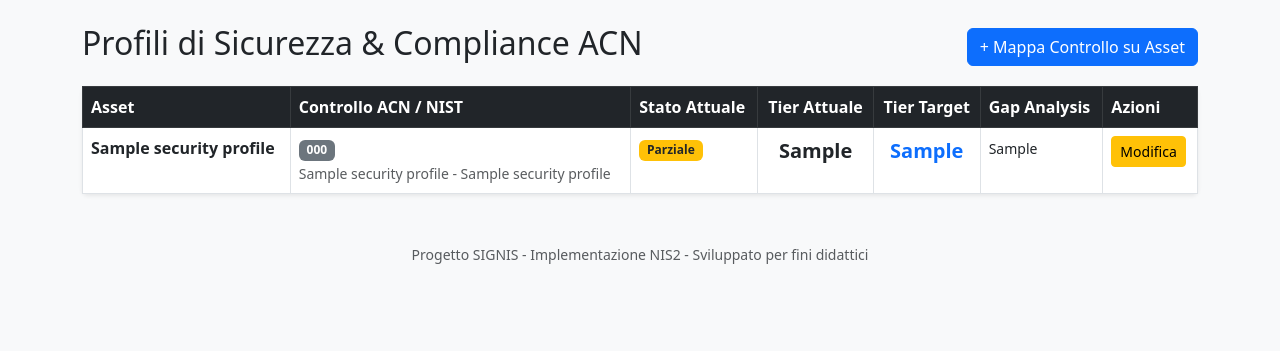
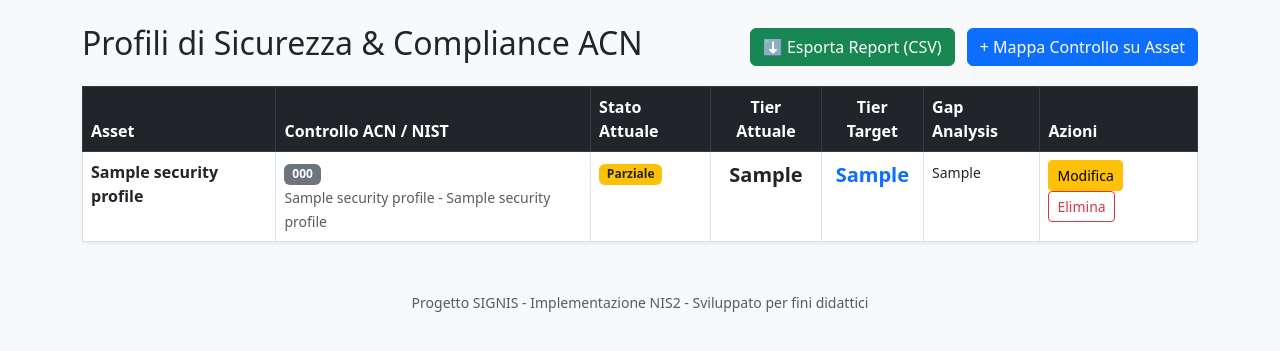
Before and after one commit to laverio078/webapp-signis, a Flask app: page /compliance in a window 1280 px wide. Shown: the part 56-407 px from the top of the page. Run offline with Flask 3, Linux system fonts and the light colour scheme; a database or web service that is not in the repository returns one stand-in record (values such as "Sample title"); some libraries are stand-ins or nearby versions.

Commit message:
Changes to be committed: 	modified:   app.py 	modified:   templates/compliance.html

```diff
--- a/app.py
+++ b/app.py
@@ -1,6 +1,8 @@
-from flask import Flask, render_template, request, redirect, url_for, flash
+from flask import Flask, render_template, request, redirect, url_for, flash, Response
 import psycopg2
 import psycopg2.extras
+import io
+import csv
 
 app = Flask(__name__)
 app.secret_key = 'sk_live_WgGepnrmzBxTP8HmMKceRY4lf3Alt318'
@@ -628,8 +630,12 @@ def lista_compliance():
         ORDER BY a.name, c.function_name, c.code
     """)
     profiles = cur.fetchall()
+
+    cur.execute("SELECT name FROM organization ORDER BY name")
+    orgs = cur.fetchall()
+
     conn.close()
-    return render_template('compliance.html', profiles=profiles)
+    return render_template('compliance.html', profiles=profiles, orgs=orgs)
 
 @app.route('/save_profile', methods=('GET', 'POST'))
 @app.route('/save_profile/<string:id>', methods=('GET', 'POST'))
@@ -696,5 +702,54 @@ def delete_profile(id):
     conn.close()
     return redirect(url_for('lista_compliance'))
 
+@app.route('/export_acn_csv', methods=['POST'])
+def export_acn_csv():
+    # Recupera i nomi delle organizzazioni selezionate dalle checkbox
+    selected_orgs = request.form.getlist('org_names')
+
+    if not selected_orgs:
+        flash("Seleziona almeno un'organizzazione per generare il report.", "warning")
+        return redirect(url_for('lista_compliance'))
+
+    conn = get_db_connection()
+    cur = conn.cursor(cursor_factory=psycopg2.extras.DictCursor)
+
+    try:
+        # Costruiamo dinamicamente la query SQL con la clausola IN (...)
+        placeholders = ', '.join(['%s'] * len(selected_orgs))
+        query = f"""
+            SELECT * FROM vw_acn_profile_csv
+            WHERE organization_name IN ({placeholders})
+            ORDER BY organization_name, service_name, asset_name, acn_control_code
+        """
+
+        cur.execute(query, tuple(selected_orgs))
+        rows = cur.fetchall()
+
+        si = io.StringIO()
+        cw = csv.writer(si, delimiter=';')
+
+        if rows:
+            # Intestazioni delle colonne
+            cw.writerow([desc[0].upper() for desc in cur.description])
+            cw.writerows(rows)
+        else:
+            cw.writerow(['Nessun dato disponibile per le organizzazioni selezionate'])
+
+        output = si.getvalue()
+
+        # utf-8-sig forza il "BOM" (Byte Order Mark) per supportare nativamente Microsoft Excel
+        return Response(
+            output.encode('utf-8-sig'),
+            mimetype="text/csv; charset=utf-8",
+            headers={"Content-Disposition": "attachment;filename=report_acn_nis2.csv"}
+        )
+
+    except Exception as e:
+        flash(f"Errore generazione CSV: {e}", 'danger')
+        return redirect(url_for('lista_compliance'))
+    finally:
+        conn.close()
+
 if __name__ == '__main__':
     app.run(debug=True, host='0.0.0.0', port=5000)
--- a/templates/compliance.html
+++ b/templates/compliance.html
@@ -1,9 +1,65 @@
 {% extends 'base.html' %}
 {% block content %}
+
 <div class="d-flex justify-content-between align-items-center mb-3">
     <h2>Profili di Sicurezza & Compliance ACN</h2>
-    <a href="/save_profile" class="btn btn-primary">+ Mappa Controllo su Asset</a>
+    <div>
+        <button type="button" class="btn btn-success me-2" data-bs-toggle="modal" data-bs-target="#exportModal">
+            ⬇️ Esporta Report (CSV)
+        </button>
+        <a href="/save_profile" class="btn btn-primary">+ Mappa Controllo su Asset</a>
+    </div>
 </div>
+
+<div class="modal fade" id="exportModal" tabindex="-1" aria-hidden="true">
+  <div class="modal-dialog">
+    <div class="modal-content">
+      <div class="modal-header bg-success text-white">
+        <h5 class="modal-title">Esporta Report Compliance ACN</h5>
+        <button type="button" class="btn-close btn-close-white" data-bs-dismiss="modal" aria-label="Close"></button>
+      </div>
+      <form action="/export_acn_csv" method="POST">
+          <div class="modal-body">
+              <p class="text-muted">Seleziona le organizzazioni da includere nell'estrazione:</p>
+
+              <div class="form-check mb-2 border-bottom pb-2">
+                  <input class="form-check-input" type="checkbox" id="selectAll" onclick="toggleCheckboxes(this)" checked>
+                  <label class="form-check-label fw-bold" for="selectAll">
+                      Tutte le organizzazioni
+                  </label>
+              </div>
+
+              <div id="orgCheckboxes">
+                  {% for o in orgs %}
+                  <div class="form-check">
+                      <input class="form-check-input org-checkbox" type="checkbox" name="org_names" value="{{ o['name'] }}" id="org_{{ loop.index }}" checked>
+                      <label class="form-check-label" for="org_{{ loop.index }}">
+                          {{ o['name'] }}
+                      </label>
+                  </div>
+                  {% else %}
+                  <p class="text-muted small">Nessuna organizzazione presente a sistema.</p>
+                  {% endfor %}
+              </div>
+          </div>
+          <div class="modal-footer">
+            <button type="button" class="btn btn-secondary" data-bs-dismiss="modal">Annulla</button>
+            <button type="submit" class="btn btn-success">⬇️ Scarica CSV</button>
+          </div>
+      </form>
+    </div>
+  </div>
+</div>
+
+<script>
+function toggleCheckboxes(source) {
+    let checkboxes = document.querySelectorAll('.org-checkbox');
+    for(let i=0; i<checkboxes.length; i++) {
+        checkboxes[i].checked = source.checked;
+    }
+}
+</script>
+
 
 <table class="table table-bordered table-hover shadow-sm bg-white rounded">
     <thead class="table-dark">
@@ -39,6 +95,7 @@
             <td><small>{{ p['gap_analysis'] }}</small></td>
             <td>
                 <a href="/save_profile/{{ p['profile_id'] }}" class="btn btn-sm btn-warning">Modifica</a>
+                <a href="/delete_profile/{{ p['profile_id'] }}" class="btn btn-sm btn-outline-danger" onclick="return confirm('Vuoi eliminare questa mappatura?');">Elimina</a>
             </td>
         </tr>
         {% else %}
@@ -48,4 +105,5 @@
         {% endfor %}
     </tbody>
 </table>
+
 {% endblock %}
```
